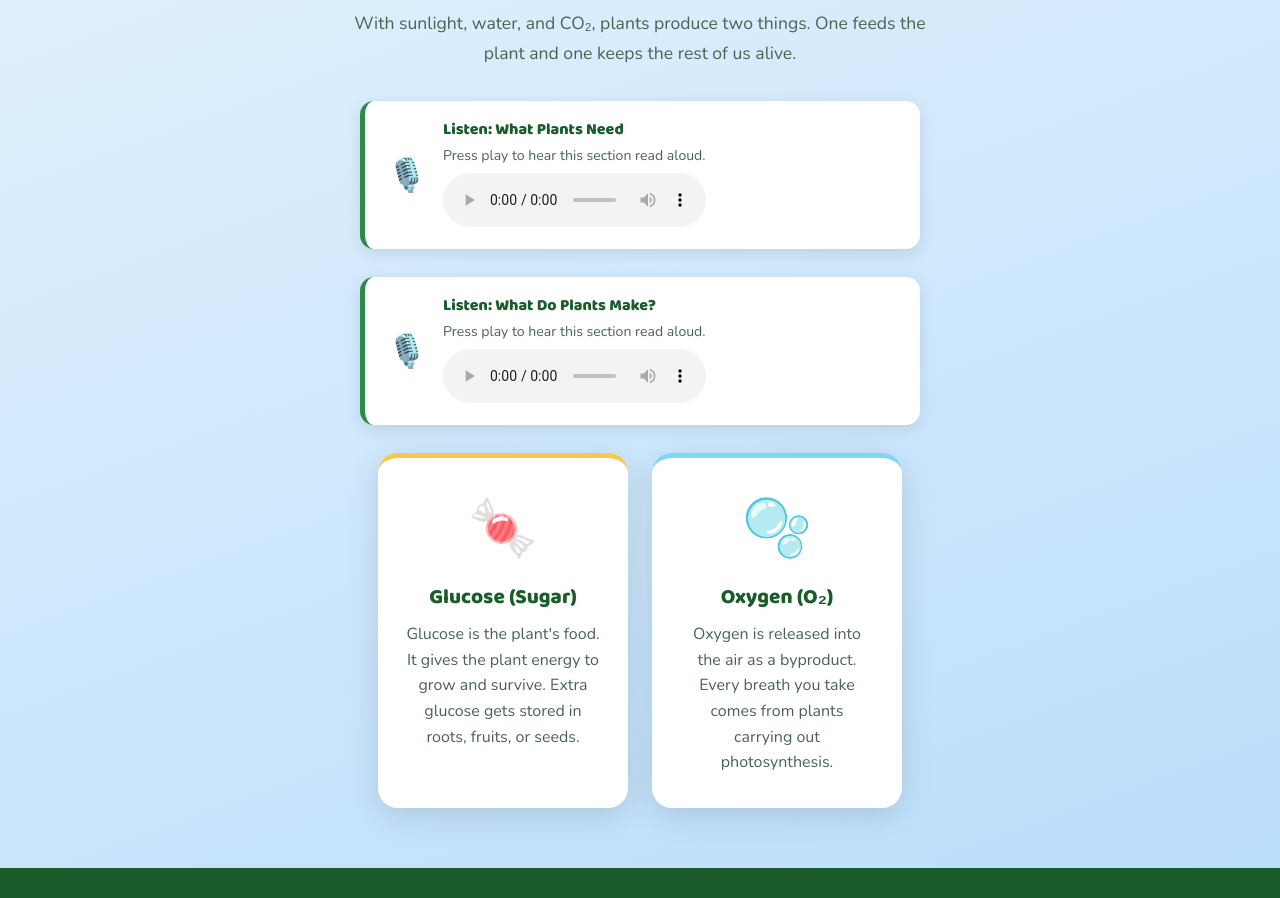
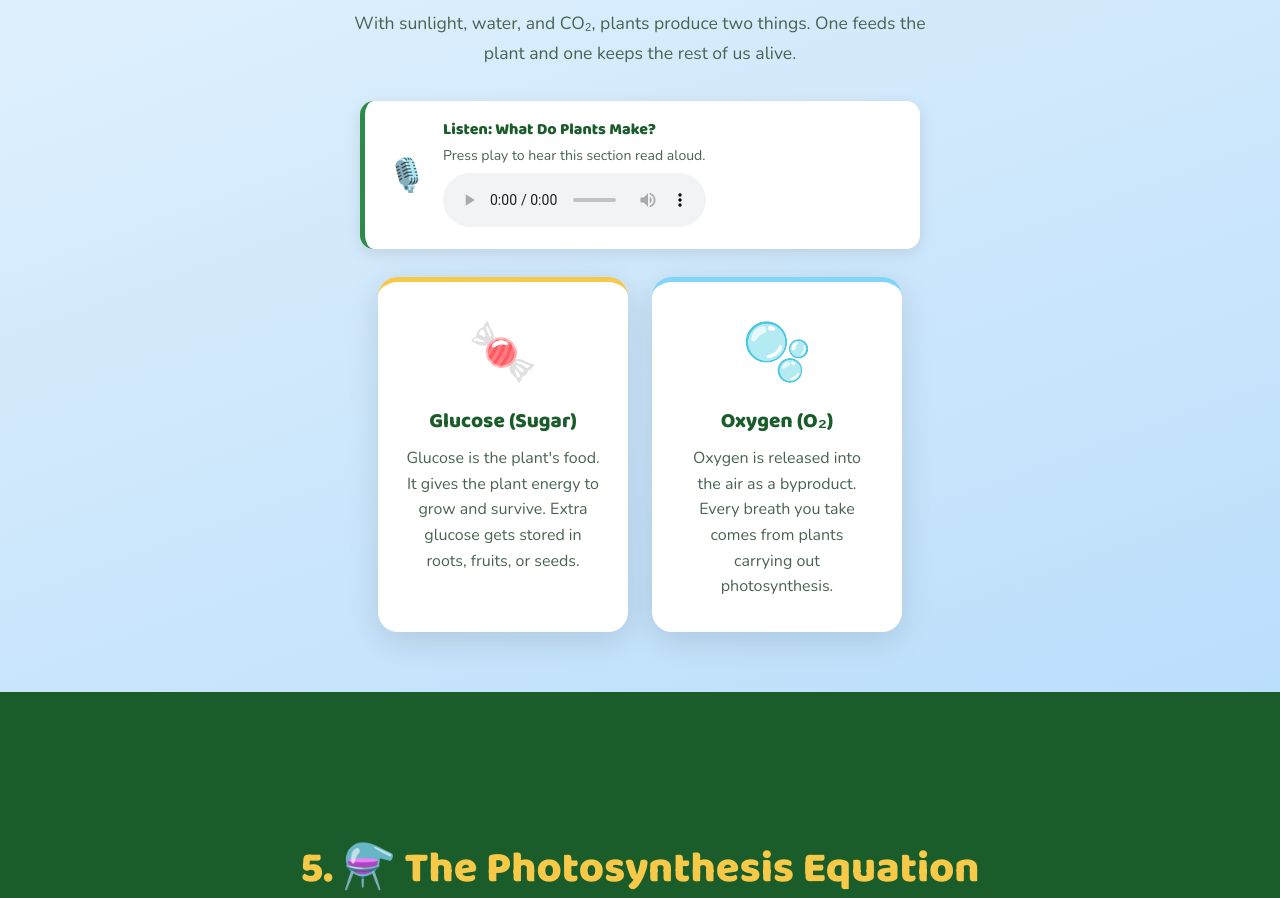
Before and after one commit to mikacelik11/Learning, a plain HTML site: page index.html in a window 1280 px wide. Shown: the part 3940-4838 px from the top of the page. Drawn offline with nearby package versions, Linux system fonts and the light colour scheme.

Commit message:
quick fix

```diff
--- a/index.html
+++ b/index.html
@@ -486,17 +486,7 @@
 <section id="outputs">
   <h2 class="section-title reveal">4. 🌟 What Do Plants Make?</h2>
   <p class="section-sub reveal">With sunlight, water, and CO₂, plants produce two things. One feeds the plant and one keeps the rest of us alive.</p>
-  <div class="audio-player-wrap reveal">
-    <div class="audio-icon">🎙️</div>
-    <div>
-      <div class="audio-label">Listen: What Plants Need</div>
-      <div class="audio-sub">Press play to hear this section read aloud.</div>
-      <audio controls>
-        <source src="audio-inputs.mp3" type="audio/mpeg">
-        Your browser does not support audio playback.
-      </audio>
-    </div>
-  </div>
+
   <div class="audio-player-wrap reveal">
     <div class="audio-icon">🎙️</div>
     <div>
```
